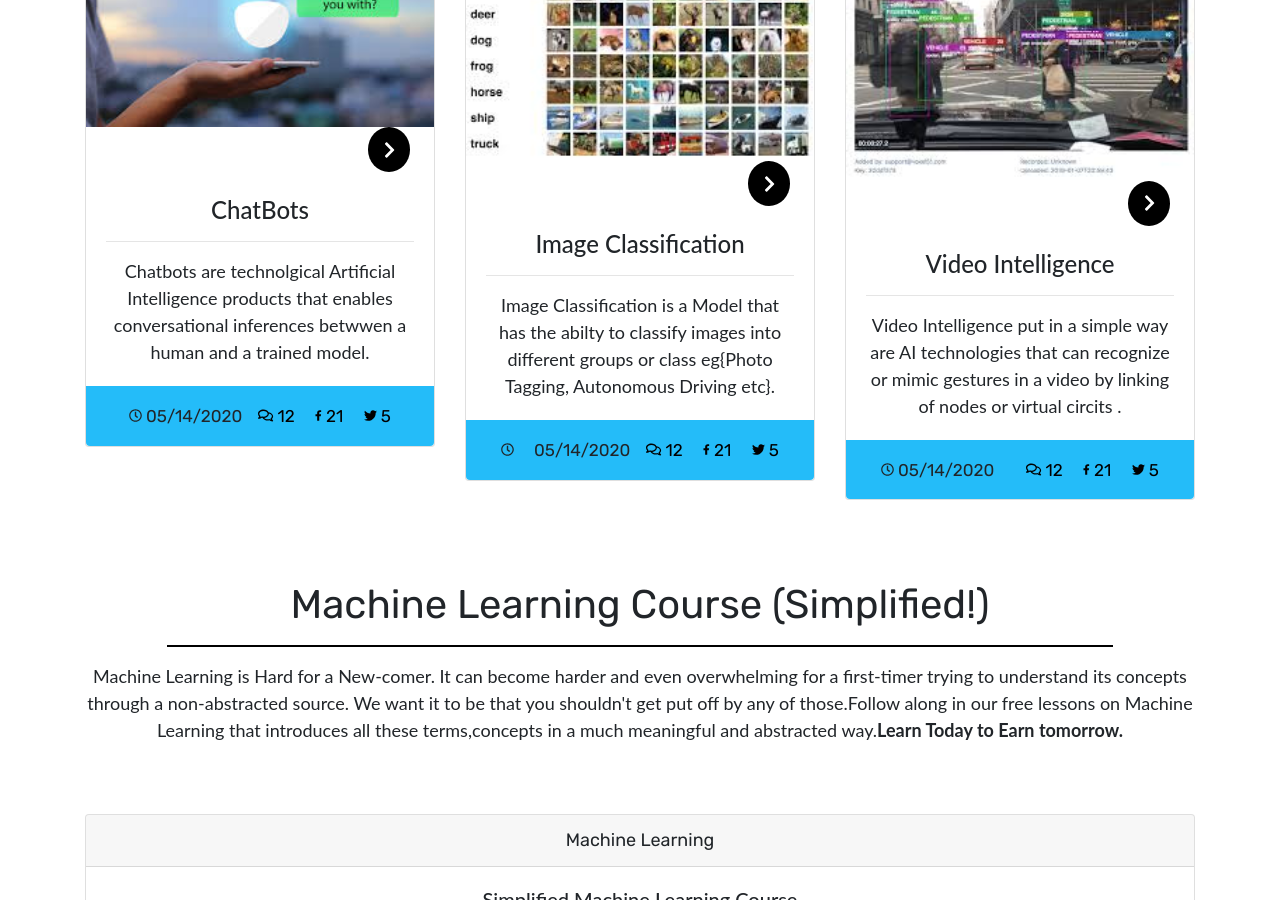
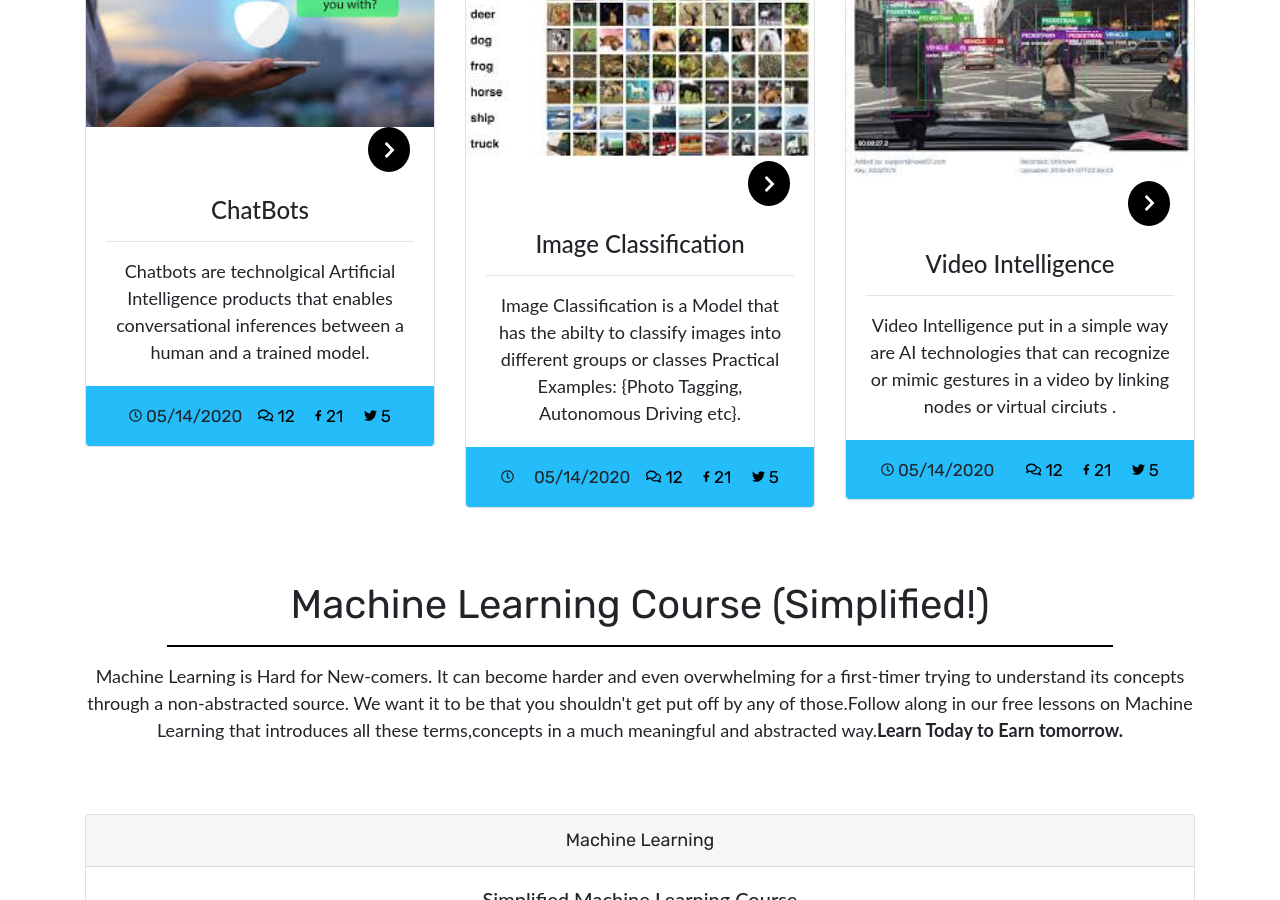
Before and after one commit to chel-007/channel-ai, a Jekyll site: the page built from index.html, in a window 1280 px wide and 900 px high, scrolled down 1955 px. Built offline with Jekyll 4.4.1, drawn with Linux system fonts in a browser that asks for light colours; nearby versions of some CDN libraries.

Commit message:
Very minimal changes

```diff
--- a/index.html
+++ b/index.html
@@ -94,7 +94,7 @@ title: Home
     <h4 class="card-title">ChatBots</h4>
     <hr>
     <!-- Text -->
-    <p class="card-text">Chatbots are technolgical Artificial Intelligence products that enables conversational inferences betwwen a human and a trained model.</p>
+    <p class="card-text">Chatbots are technolgical Artificial Intelligence products that enables conversational inferences between a human and a trained model.</p>
 
   </div>
 
@@ -140,7 +140,7 @@ title: Home
     <h4 class="card-title">Image Classification</h4>
     <hr>
     <!-- Text -->
-    <p class="card-text">Image Classification is a Model that has the abilty to classify images into different groups or class eg{Photo Tagging, Autonomous Driving etc}.</p>
+    <p class="card-text">Image Classification is a Model that has the abilty to classify images into different groups or classes Practical Examples: {Photo Tagging, Autonomous Driving etc}.</p>
 
   </div>
 
@@ -187,7 +187,7 @@ title: Home
     <h4 class="card-title">Video Intelligence</h4>
     <hr>
     <!-- Text -->
-    <p class="card-text">Video Intelligence put in a simple way are AI technologies that can recognize or mimic gestures in a video by linking of nodes or virtual circits .</p>
+    <p class="card-text">Video Intelligence put in a simple way are AI technologies that can recognize or mimic gestures in a video by linking nodes or virtual circiuts .</p>
 
   </div>
 
@@ -215,7 +215,7 @@ title: Home
       <div class="col-md-12">
      <h1 class="intro-home">Machine Learning Course (Simplified!)</h1>
        <hr style="border: 1.5px black solid;" width="85%">
-       <p>Machine Learning is Hard for a New-comer. It can become harder and even overwhelming for a first-timer trying to understand its concepts through a non-abstracted source. We want it to be that you shouldn't get put off by any of those.Follow along in our free lessons on Machine Learning that introduces all these terms,concepts in a much meaningful and abstracted way.<span style="font-weight: bold">Learn Today to Earn tomorrow.</span></p>
+       <p>Machine Learning is Hard for New-comers. It can become harder and even overwhelming for a first-timer trying to understand its concepts through a non-abstracted source. We want it to be that you shouldn't get put off by any of those.Follow along in our free lessons on Machine Learning that introduces all these terms,concepts in a much meaningful and abstracted way.<span style="font-weight: bold">Learn Today to Earn tomorrow.</span></p>
    <br><br>
     </div>
 <!--    End of Column      -->
```
Also changed, not shown: _posts/2020-05-15-kiwifruit.md (+0 -2 lines).
